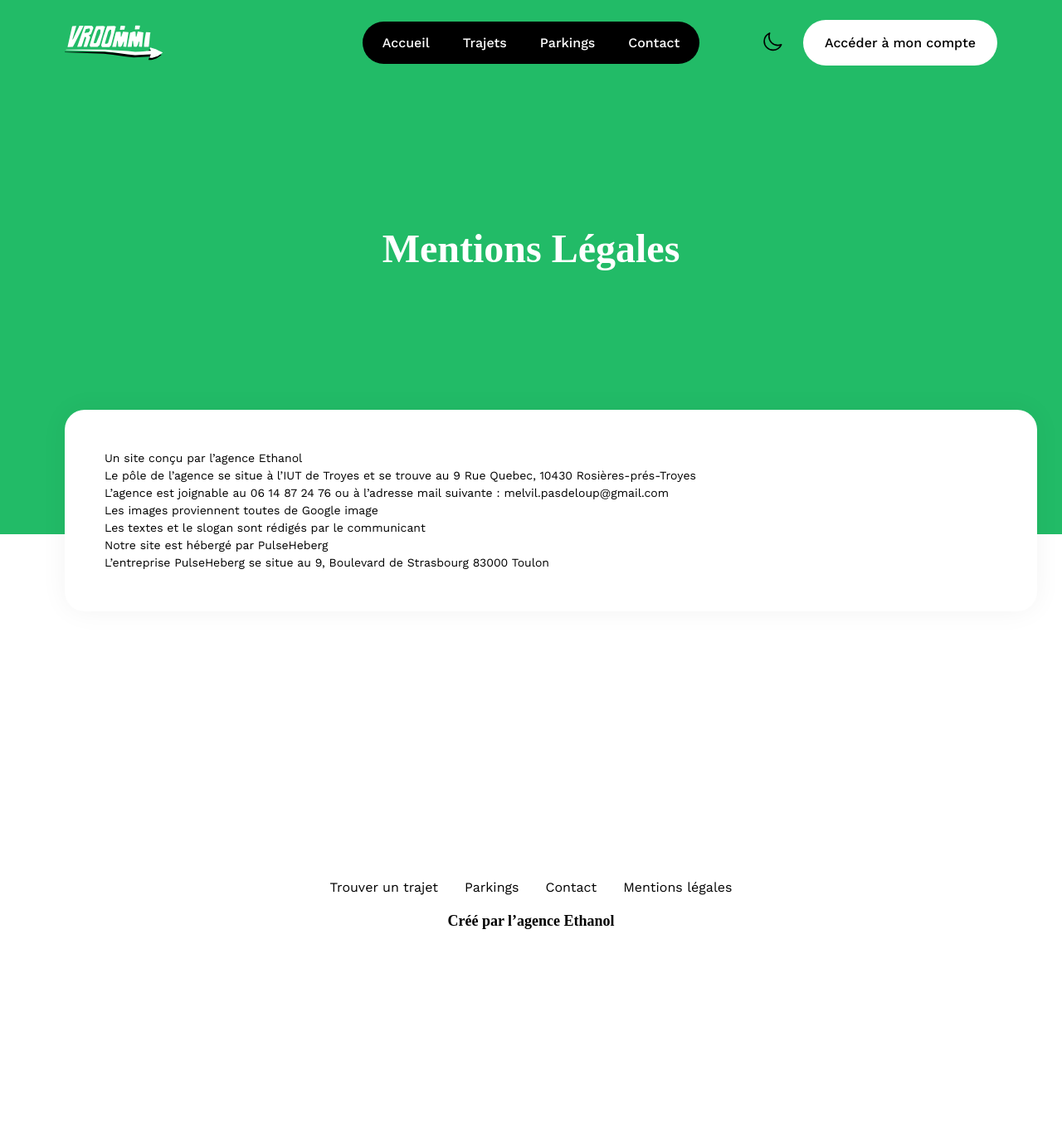
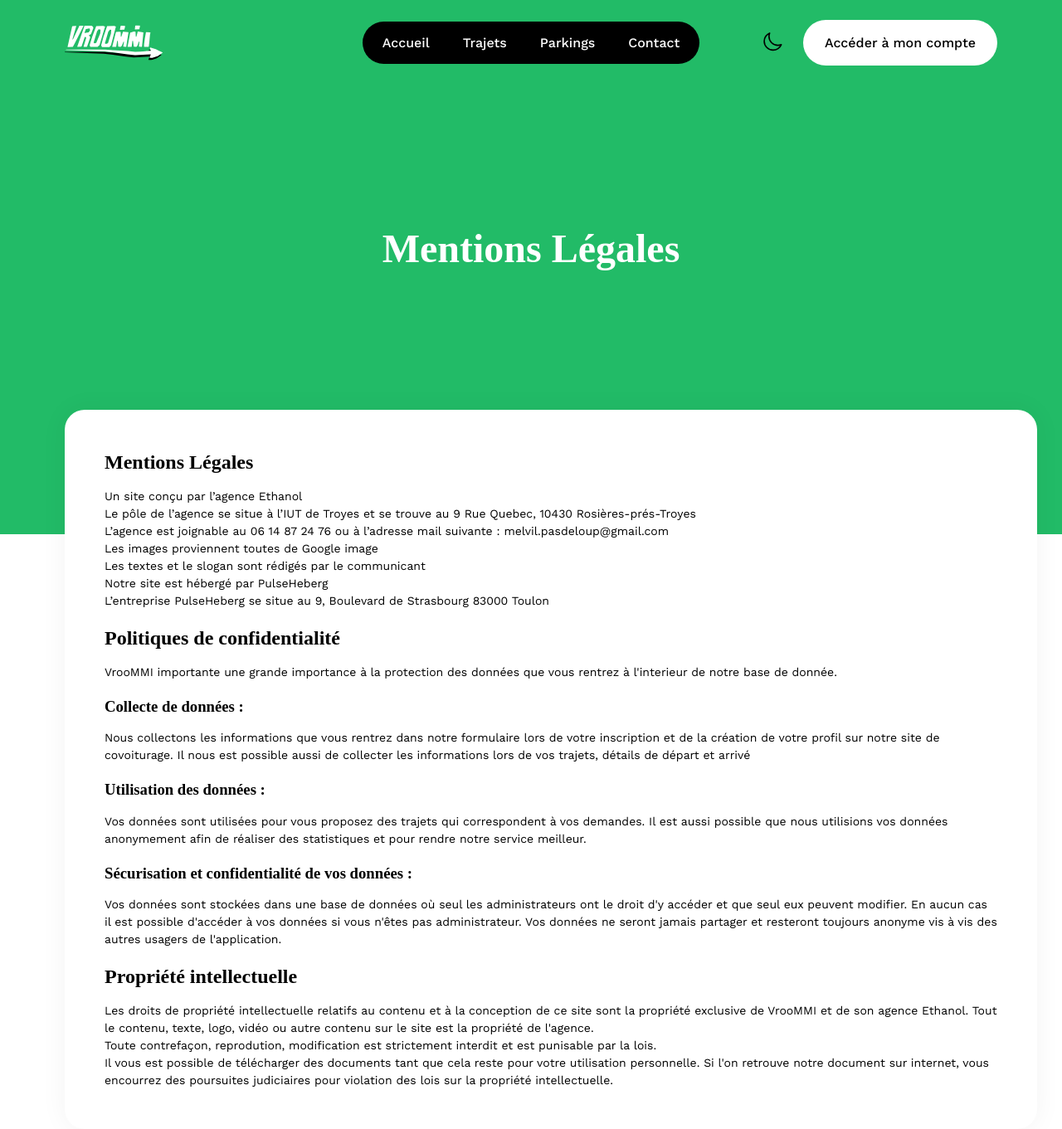
Before and after one commit to BriqueAuBob/sae202, a PHP site: page /mentions-legales in a window 1280 px wide. Shown: the whole page at 83% size. Before the commit the page ends 1120 px from the top, so only its background shows below. Run offline with PHP 8.4, Linux system fonts and the light colour scheme; some libraries are stand-ins or nearby versions; some web fonts are replaced.

Commit message:
modif mentions legales

```diff
--- a/views/mentions-legales.php
+++ b/views/mentions-legales.php
@@ -3,6 +3,7 @@
 </header>
 <section class="overlap container">
     <div>
+        <h1>Mentions Légales</h1>
         <p>
             Un site conçu par l’agence Ethanol <br>
             Le pôle de l’agence se situe à l’IUT de Troyes et se trouve au 9 Rue Quebec, 10430 Rosières-prés-Troyes <br>
@@ -11,6 +12,39 @@
             Les textes et le slogan sont rédigés par le communicant <br>
             Notre site est hébergé par PulseHeberg <br>
             L’entreprise PulseHeberg se situe au 9, Boulevard de Strasbourg 83000 Toulon <br>
+        </p><br>
+        <h1>Politiques de confidentialité</h1>
+        <p>
+            VrooMMI importante une grande importance à la protection des données que vous rentrez à l'interieur de notre
+            base de donnée.
+        </p><br>
+        <h3>Collecte de données :</h3>
+        <p>Nous collectons les informations que vous rentrez dans notre formulaire lors de votre inscription et de la
+            création de votre profil sur notre site de covoiturage. Il nous est possible aussi de collecter les
+            informations lors de vos trajets, détails de départ et arrivé
+        </p><br>
+        <h3>Utilisation des données :</h3>
+        <p>Vos données sont utilisées pour vous proposez des trajets qui correspondent à vos demandes. Il est aussi
+            possible que nous utilisions vos données anonymement afin de réaliser des statistiques et pour rendre notre
+            service meilleur.
+        </p><br>
+        <h3>Sécurisation et confidentialité de vos données :</h3>
+        <p>Vos données sont stockées dans une base de données où seul les administrateurs ont le droit d'y accéder et
+            que seul eux peuvent modifier. En aucun cas il est possible d'accéder à vos données si vous n'êtes pas
+            administrateur. Vos données ne seront jamais partager et resteront toujours anonyme vis à vis des autres
+            usagers de l'application.
+        </p><br>
+        <h1>Propriété intellectuelle </h1>
+        <p>
+            Les droits de propriété intellectuelle relatifs au contenu et à la conception de ce site sont la propriété
+            exclusive de VrooMMI et de son agence Ethanol. Tout le contenu, texte, logo, vidéo ou autre contenu sur le
+            site est la propriété de l'agence.
+            <br>
+            Toute contrefaçon, reprodution, modification est strictement interdit et est punisable par la lois.
+            <br>
+            Il vous est possible de télécharger des documents tant que cela reste pour votre utilisation personnelle. Si
+            l'on retrouve notre document sur internet, vous encourrez des poursuites judiciaires pour violation des lois
+            sur la propriété intellectuelle.
         </p>
     </div>
 </section>
```
